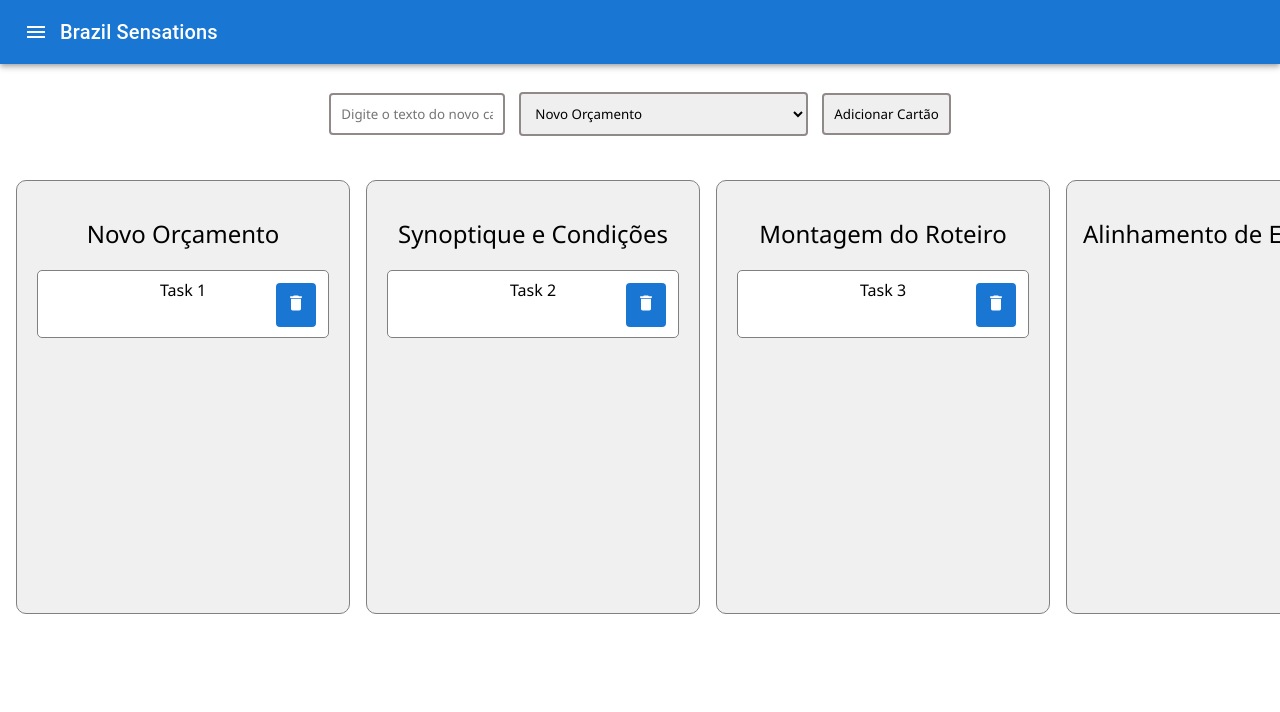
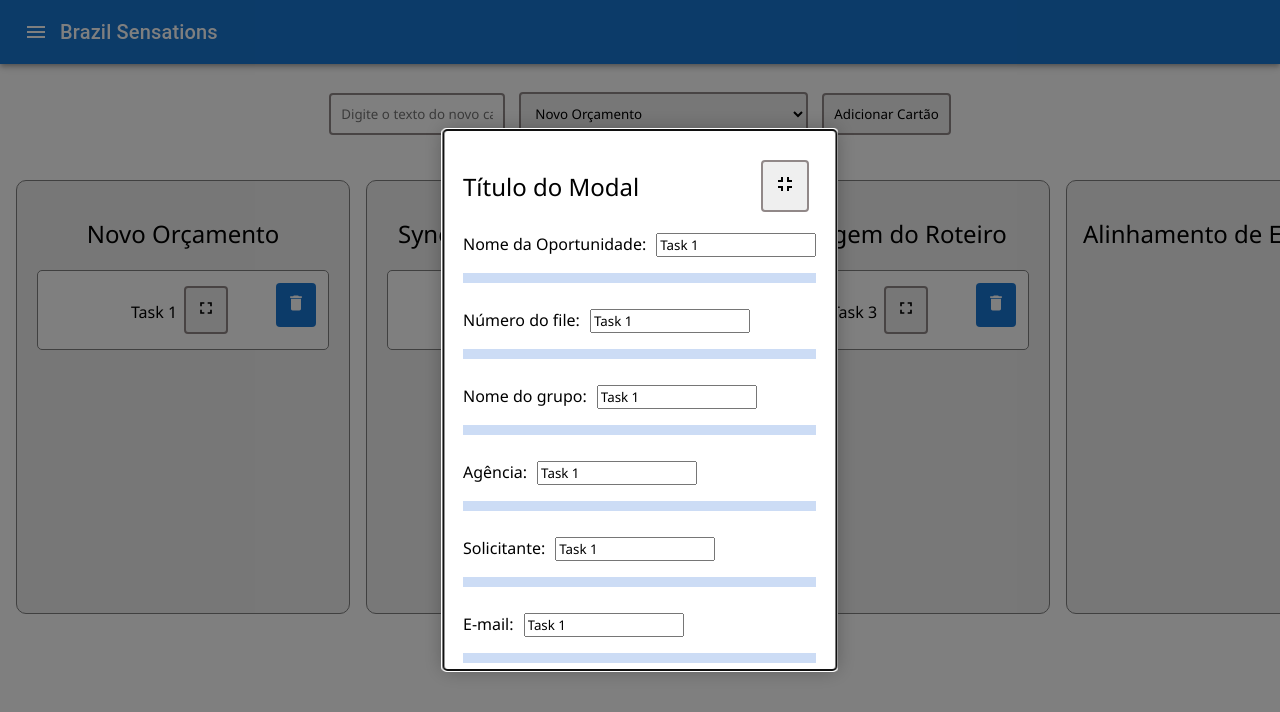
Before and after one commit to Alice-santos-silva/meuApp_v1, a React (Vite) app: page /kanban in a window 1280 px wide. Both pictures are taken after a click on the element "Task 1". Shown: the top 712 px of the page. Built offline with nearby package versions, Linux system fonts and the light colour scheme.

Commit message:
nova regra para o modal

```diff
--- a/src/App.css
+++ b/src/App.css
@@ -163,3 +163,73 @@
   white-space: nowrap;
   padding: 16px;
 }
+
+
+.Modal {
+  position: absolute;
+  top: 50%;
+  left: 50%;
+  transform: translate(-50%, -50%);
+  background-color: white;
+  padding: 20px;
+  border-radius: 4px;
+  box-shadow: 0px 0px 20px rgba(0, 0, 0, 0.3);
+  display: grid;
+  grid-template-columns: 1fr; /* Uma coluna */
+  grid-template-rows: auto repeat(3, auto) auto auto; /* Linhas automáticas para header, inputs, outputs e botões */
+  grid-template-areas:
+    "header"
+    "input1"
+    "input2"
+    "input3"
+    "input4"
+    "input5"
+    "input6"
+    "input7"
+    "input8"
+    "input9"
+    "update";
+  gap: 10px;
+  max-height: 500px;
+  overflow-y: auto;
+}
+
+.header-row {
+  display: grid;
+  grid-template-columns: 1fr auto; /* Header ocupa a maior parte, ícone à direita */
+  grid-template-areas: "header icon";
+  align-items: center;
+}
+
+#header {
+  grid-area: header;
+}
+
+.icon {
+  grid-area: icon;
+}
+
+.input {
+  grid-area: input1; /* A cada input recebe uma área única */
+  margin-left: 10px;
+}
+
+.output {
+  grid-area: output1; /* Saída correspondente ao input */
+  background-color:#ccdcf5;
+  text-align: center;
+  padding: 5px;
+}
+
+.update-button {
+  grid-area: update;
+}
+
+.Overlay {
+  position: fixed;
+  top: 0;
+  left: 0;
+  right: 0;
+  bottom: 0;
+  background: rgba(0, 0, 0, 0.5);
+}
--- a/src/kanban/Board.jsx
+++ b/src/kanban/Board.jsx
@@ -1,8 +1,7 @@
 import React, { useState, useEffect } from 'react';
 import KanbanColumn from './KanbanColumn';
-import KanbanCard from './KanbanCard';
+import '../App.css'; // Importando o arquivo CSS
 
-// Cartões iniciais
 const initialCards = [
   { id: 1, text: 'Task 1', status: 'Novo Orçamento' },
   { id: 2, text: 'Task 2', status: 'Synoptique e Condições' },
@@ -11,21 +10,18 @@
 ];
 
 const Board = () => {
-  // Estado dos cartões com persistência no localStorage
   const [cards, setCards] = useState(() => {
     const savedCards = localStorage.getItem('kanbanCards');
     return savedCards ? JSON.parse(savedCards) : initialCards;
   });
 
-  const [newCardText, setNewCardText] = useState(''); // Estado para o texto do novo cartão
-  const [newCardStatus, setNewCardStatus] = useState('Novo Orçamento'); // Estado para o status do novo cartão
+  const [newCardText, setNewCardText] = useState('');
+  const [newCardStatus, setNewCardStatus] = useState('Novo Orçamento');
 
-  // Salvar dados no localStorage sempre que cards mudar
   useEffect(() => {
     localStorage.setItem('kanbanCards', JSON.stringify(cards));
   }, [cards]);
 
-  // Função para atualizar o status de um cartão
   const handleDropCard = (id, newStatus) => {
     setCards((prevCards) =>
       prevCards.map((card) =>
@@ -34,20 +30,18 @@
     );
   };
 
-  // Função para adicionar um novo cartão
   const handleAddCard = () => {
     const newCard = {
-      id: cards.length + 1, // Cria um ID único para o novo cartão
-      text: newCardText, // Texto do novo cartão
-      status: newCardStatus, // Status inicial do novo cartão
+      id: cards.length + 1,
+      text: newCardText,
+      status: newCardStatus,
     };
-    setCards((prevCards) => [...prevCards, newCard]); // Adiciona o novo cartão ao estado
-    setNewCardText(''); // Limpa o campo de texto do novo cartão
+    setCards((prevCards) => [...prevCards, newCard]);
+    setNewCardText('');
   };
 
-  // Função para deletar um cartão
   const handleDeleteCard = (id) => {
-    setCards((prevCards) => prevCards.filter((card) => card.id !== id)); // Remove o cartão com o ID correspondente
+    setCards((prevCards) => prevCards.filter((card) => card.id !== id));
   };
 
   const columns = [
@@ -66,7 +60,7 @@
 
   return (
     <div>
-      <div className='newCard'>
+      <div className="newCard">
         <input
           type="text"
           value={newCardText}
@@ -82,14 +76,14 @@
         </select>
         <button onClick={handleAddCard}>Adicionar Cartão</button>
       </div>
-      <div style={{ display: 'flex', overflowX: 'auto', whiteSpace: 'nowrap', padding: '16px' }}>
+      <div className="kanban-board">
         {columns.map((column) => (
           <KanbanColumn
             key={column}
             status={column}
             cards={cards.filter((card) => card.status === column)}
             onDropCard={handleDropCard}
-            onDeleteCard={handleDeleteCard} // Passa a função de deletar para a coluna
+            onDeleteCard={handleDeleteCard}
           />
         ))}
       </div>
--- a/src/kanban/KanbanCard.jsx
+++ b/src/kanban/KanbanCard.jsx
@@ -1,7 +1,10 @@
 import React from 'react';
 import { useDrag } from 'react-dnd';
 import DeleteIcon from '@mui/icons-material/Delete';
-const KanbanCard = ({ id, text, onDelete }) => {
+import FullscreenIcon from '@mui/icons-material/Fullscreen';
+import '../App.css'; // Importando o arquivo CSS
+
+const KanbanCard = ({ id, text, onDelete, openModal }) => {
   const [{ isDragging }, drag] = useDrag(() => ({
     type: 'CARD',
     item: { id },
@@ -13,37 +16,30 @@
   return (
     <div
       ref={drag}
+      className="kanban-card"
       style={{
         opacity: isDragging ? 0.5 : 1,
-        padding: '8px',
-        margin: '4px',
-        backgroundColor: 'white',
-        border: '1px solid gray',
-        cursor: 'pointer',
-        borderRadius: '5px',
-        textAlign: 'center',
-        position: 'relative', // Necessário para posicionar o botão de exclusão
-        minHeight: '50px'
       }}
+      onClick={() => openModal({ id, text })} // Chamando a função quando o card é clicado
     >
       {text}
       <button
-        onClick={() => onDelete(id)}
-        style={{
-          position: 'absolute',
-          top: '5px',
-          right: '5px',
-          backgroundColor: '#1976D2',
-          color: 'white',
-          border: 'none',
-
-          minWidth: '10px',
-          minHeight: '10px',
-          cursor: 'pointer',
-
+        onClick={(e) => {
+          e.stopPropagation(); // Prevenir que o clique no botão delete abra o modal
+          onDelete(id);
         }}
+        className="delete-button"
       >
-       <DeleteIcon fontSize="small"/>
+        <DeleteIcon fontSize="small"/>
+      </button>
+      <button
+        onClick={(e) => {
+          e.stopPropagation(); // Prevenir que o clique no botão delete abra o modal
+          openModal({ id, text });
+        }}
+        className="open-modal-button"
+      >
+        <FullscreenIcon fontSize="small"/>
       </button>
     </div>
   );
--- a/src/kanban/KanbanColumn.jsx
+++ b/src/kanban/KanbanColumn.jsx
@@ -1,40 +1,53 @@
-import React from 'react';
+import React, { useState } from 'react';
 import { useDrop } from 'react-dnd';
 import KanbanCard from './KanbanCard';
+import CompModal from '../utils/compModal';
+import '../App.css'; // Importando o arquivo CSS
 
 const KanbanColumn = ({ status, cards, onDropCard, onDeleteCard }) => {
   const [{ isOver }, drop] = useDrop(() => ({
     accept: 'CARD',
-    drop: (item) => onDropCard(item.id, status),
+    drop: (item) => onDropCard(item.id, status), // Chamando a função ao soltar o card
     collect: (monitor) => ({
       isOver: !!monitor.isOver(),
     }),
   }));
 
+  const [modalIsOpen, setModalIsOpen] = useState(false);
+  const [activeCard, setActiveCard] = useState(null);
+
+  const openModal = (card) => {
+    setActiveCard(card);
+    setModalIsOpen(true);
+  };
+
+  const closeModal = () => {
+    setModalIsOpen(false);
+    setActiveCard(null);
+  };
+
   return (
     <div
       ref={drop}
-      style={{
-        display: 'inline-block',
-        verticalAlign: 'top',
-        minWidth: '300px',
-        marginRight: '16px',
-        flexShrink: 0,
-        padding: '16px',
-        backgroundColor: isOver ? '#e0ffe0' : '#f0f0f0',
-        height: '400px',
-        border: '1px solid gray',
-        borderRadius: '10px',
-        textAlign: 'center',
-        overflowY: 'auto',
-        whiteSpace: 'nowrap',
-
-      }}
+      className={`kanban-column ${isOver ? 'kanban-column-over' : ''}`}
     >
       <h2>{status}</h2>
       {cards.map((card) => (
-        <KanbanCard key={card.id} id={card.id} text={card.text} onDelete={onDeleteCard} />
+        <KanbanCard
+          key={card.id}
+          id={card.id}
+          text={card.text}
+          onDelete={onDeleteCard}
+          openModal={openModal} // Passando a função de abrir o modal para o card
+        />
       ))}
+      {activeCard && (
+        <CompModal
+          isOpen={modalIsOpen}
+          onRequestClose={closeModal}
+          card={activeCard}
+        />
+      )}
     </div>
   );
 };
--- /dev/null
+++ b/src/utils/SaveAsExcelButton.jsx
@@ -0,0 +1,28 @@
+import React, { useContext } from "react";
+import * as XLSX from "xlsx";
+import { FieldsContext } from './compModal';
+
+const SaveAsExcelButton = () => {
+  const { fields } = useContext(FieldsContext);
+
+  const saveAsExcel = () => {
+    // Cria um objeto com os labels como cabeçalhos de coluna
+    const headers = fields.reduce((acc, field, index) => {
+      acc[field.label.replace(":", "")] = field.input;
+      return acc;
+    }, {});
+
+    const wsData = [headers];
+
+    const ws = XLSX.utils.json_to_sheet(wsData);
+    const wb = XLSX.utils.book_new();
+    XLSX.utils.book_append_sheet(wb, ws, "Sheet1");
+    XLSX.writeFile(wb, "data.xlsx");
+  };
+
+
+
+  return <button onClick={saveAsExcel}>Salvar como Planilha</button>;
+};
+
+export default SaveAsExcelButton;
--- /dev/null
+++ b/src/utils/compModal.jsx
@@ -0,0 +1,84 @@
+import React, { useState, useEffect, createContext } from "react";
+import ReactModal from "react-modal";
+import FullscreenExitIcon from '@mui/icons-material/FullscreenExit';
+import '../App.css';
+import SaveAsExcelButton from './SaveAsExcelButton';
+
+ReactModal.setAppElement('#root');
+
+export const FieldsContext = createContext();
+
+const CompModal = ({ isOpen, onRequestClose, card }) => {
+  const [fields, setFields] = useState([
+    { label: "Nome da Oportunidade:", input: card ? card.text : "", output: "" },
+    { label: "Número do file:", input: "", output: "" },
+    { label: "Nome do grupo:", input: "", output: "" },
+    { label: "Agência:", input: "", output: "" },
+    { label: "Solicitante:", input: "", output: "" },
+    { label: "E-mail:", input: "", output: "" },
+    { label: "Número de pax:", input: "", output: "" },
+    { label: "Idade dos pax:", input: "", output: "" },
+    { label: "Número de noites:", input: "", output: "" }
+  ]);
+
+  useEffect(() => {
+    if (card) {
+      const newFields = fields.map(field => ({
+        ...field,
+        input: card.text // Preencher com informações do cartão
+      }));
+      setFields(newFields);
+    }
+  }, [card]);
+
+  const handleInputChange = (index, event) => {
+    const newFields = [...fields];
+    newFields[index].input = event.target.value;
+    setFields(newFields);
+  };
+
+  const updateOutputs = () => {
+    const newFields = fields.map(field => ({
+      ...field,
+      output: field.input
+    }));
+    setFields(newFields);
+  };
+
+  return (
+    <FieldsContext.Provider value={{ fields }}>
+      <div>
+        <ReactModal
+          isOpen={isOpen}
+          onRequestClose={onRequestClose}
+          contentLabel="Example Modal"
+          className="Modal"
+          overlayClassName="Overlay"
+        >
+          <div className="header-row">
+            <h2 id="header">Título do Modal</h2>
+            <button onClick={onRequestClose} className="icon"><FullscreenExitIcon /></button>
+          </div>
+
+          {fields.map((field, index) => (
+            <div key={index}>
+              <label>{field.label}</label>
+              <input
+                type="text"
+                className="input"
+                value={field.input}
+                onChange={(e) => handleInputChange(index, e)}
+              />
+              <p className="output">{field.output}</p>
+            </div>
+          ))}
+
+          <button onClick={updateOutputs} className="update-button">Salvar Alterações</button>
+          <SaveAsExcelButton />
+        </ReactModal>
+      </div>
+    </FieldsContext.Provider>
+  );
+};
+
+export default CompModal;
```
Also changed, not shown: package.json (+8 -5 lines), src/main.jsx (line endings or trailing spaces), 1 other file (tests, documents, lock files or other folders).
